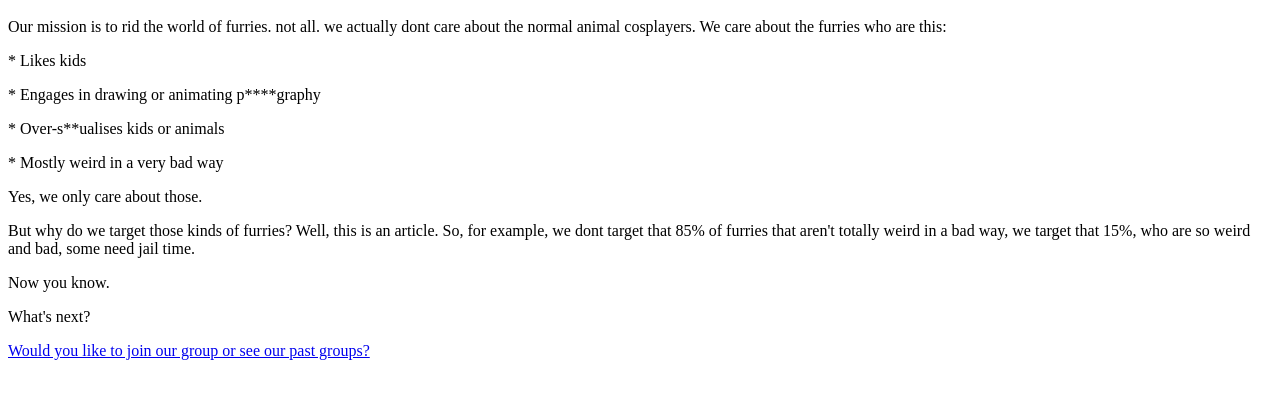
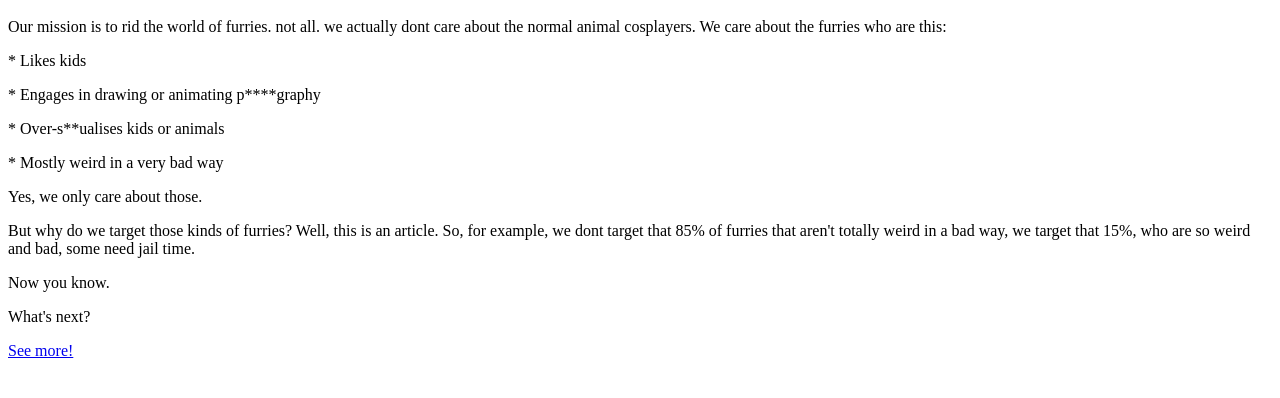
Before and after one commit to BIGSCARYEASTER/bigscaryeaster.github.io, a plain HTML site: page afc/mission.html in a window 1280 px wide. Shown: the part 48-446 px from the top of the page. Drawn offline with Linux system fonts and the light colour scheme.

Commit message:
Update mission.html

```diff
--- a/afc/mission.html
+++ b/afc/mission.html
@@ -9,4 +9,4 @@ Our mission is to rid the world of furries. not all. we actually dont care about
 <p>But why do we target those kinds of furries? Well, this is an article. So, for example, we dont target that 85% of furries that aren't totally weird in a bad way, we target that 15%, who are so weird and bad, some need jail time.</p>
 <p>Now you know.</p>
 <p>What's next?</p>
-<p><a href="afc/joinus.html">Would you like to join our group or see our past groups?</a>
+<p><a href="https://bigscaryeaster.github.io/afc/joinus">See more!</a></p>
```
